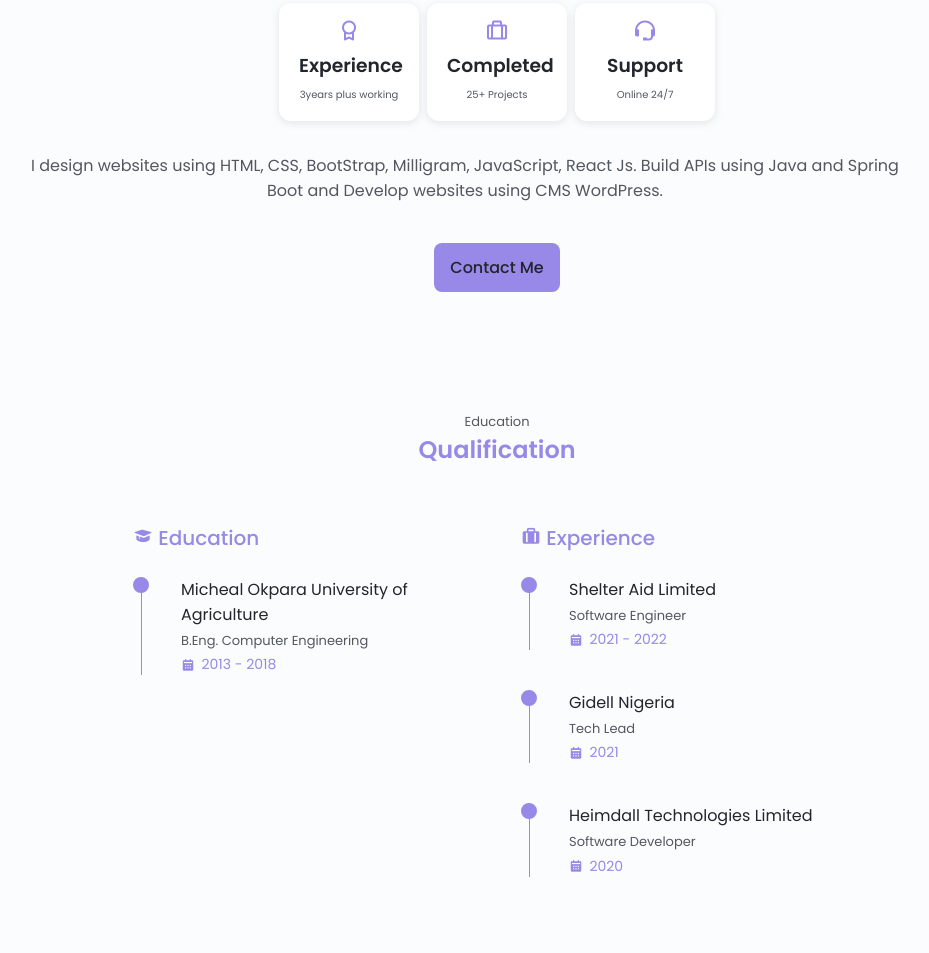
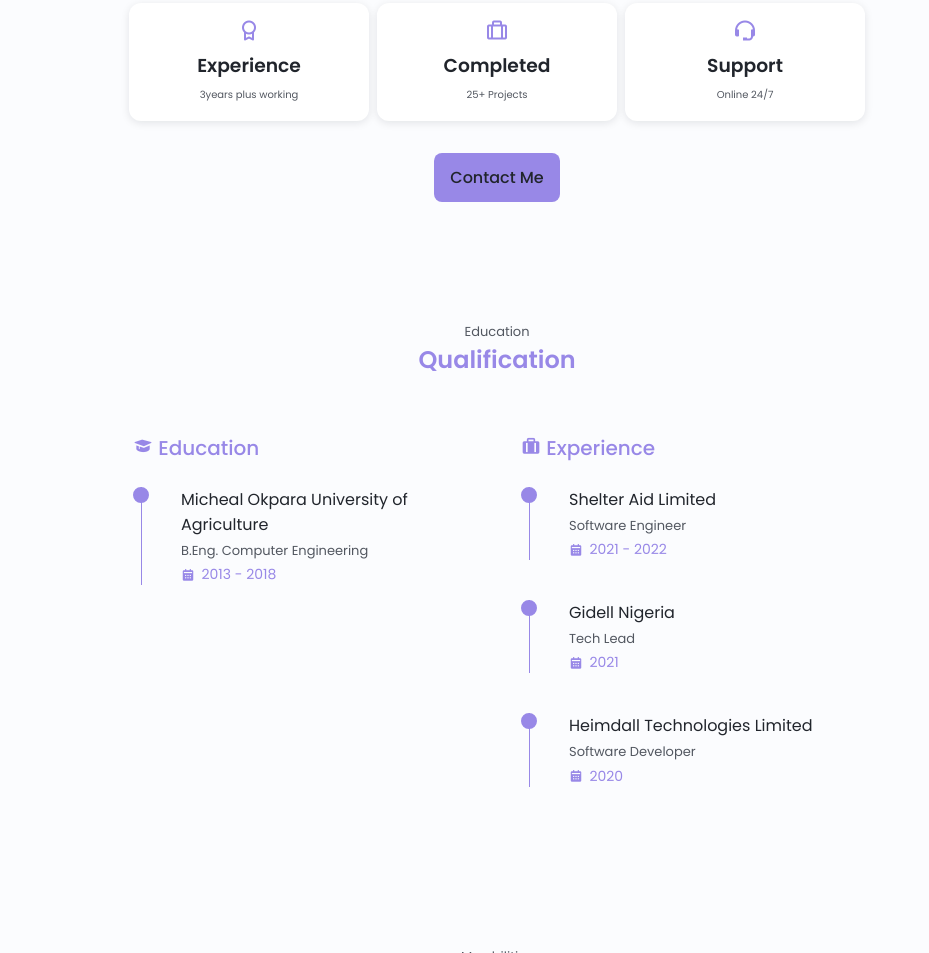
Before and after one commit to davidagina/davidagina.github.io, a plain HTML site: page index.html in a window 1280 px wide. Shown: the part 860-1813 px from the top of the page, without its empty margins (143-1072 px from the left). Drawn offline with nearby package versions, Linux system fonts and the light colour scheme.

Commit message:
update homepage

```diff
--- a/assets/css/styles.css
+++ b/assets/css/styles.css
@@ -973,7 +973,7 @@ img {
   }
 
   .about__info {
-    grid-template-columns: repeat(3, 140px);
+    grid-template-columns: repeat(3, 240px);
     justify-content: center;
   }
 
--- a/index.html
+++ b/index.html
@@ -161,11 +161,11 @@
               </div>
             </div>
 
-            <p class="about__description">
-              I design websites using HTML, CSS, BootStrap, Milligram,
+            <!-- <p class="about__description">
+              I develop websites using HTML, CSS, BootStrap, Milligram,
               JavaScript, React Js. Build APIs using Java and Spring Boot and
               Develop websites using CMS WordPress.
-            </p>
+            </p> -->
 
             <a href="#contact" class="button">Contact Me</a>
           </div>
```
